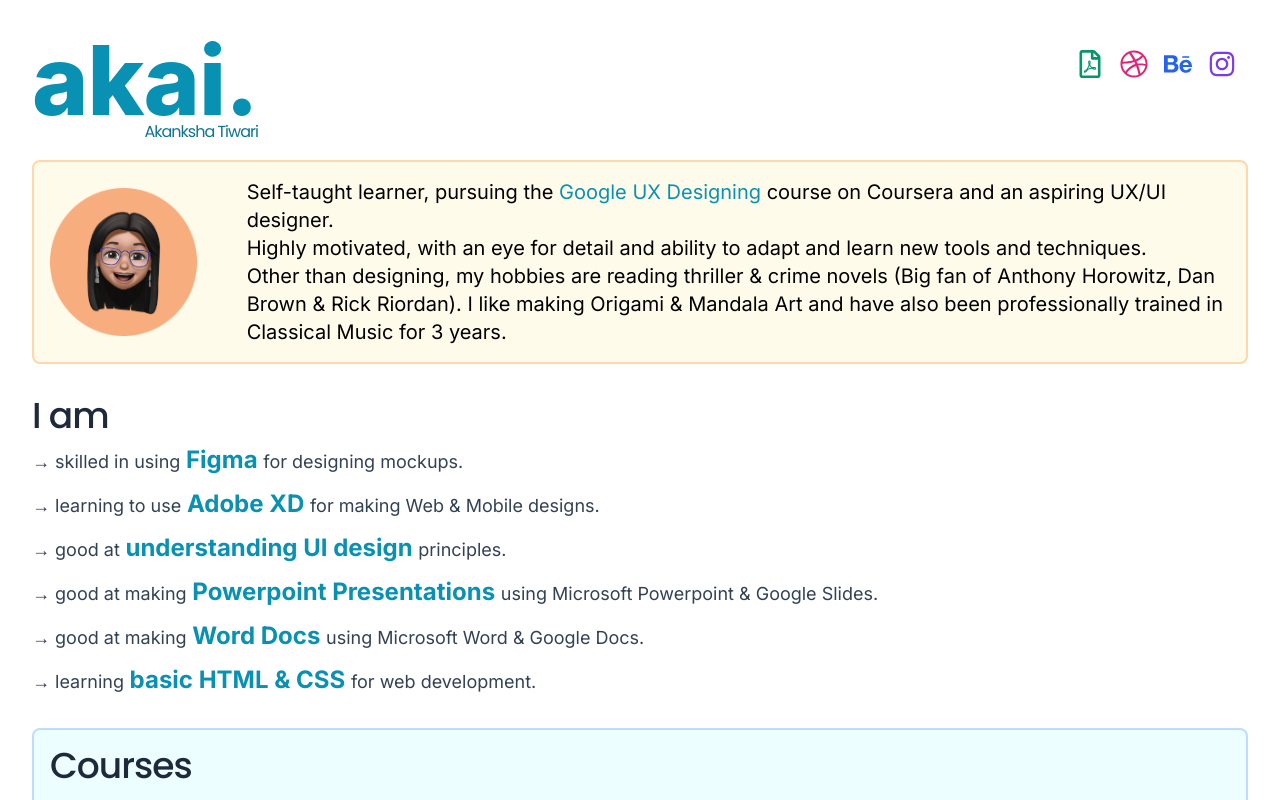
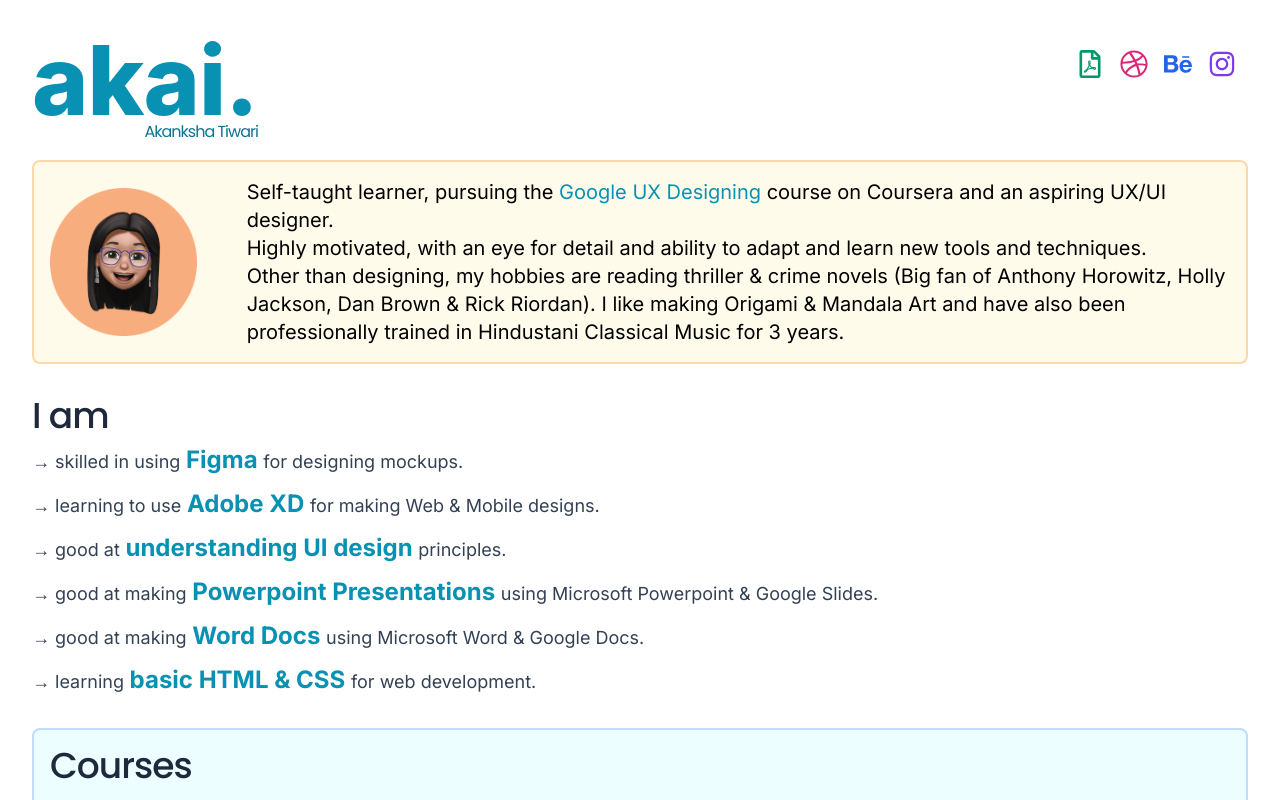
Before and after one commit to akai28/akai28.github.io, a React (Create React App) app: page / in a window 1280 px wide. Shown: the top 800 px of the page. Built offline with nearby package versions, Linux system fonts and the light colour scheme.

Commit message:
changed headline

```diff
--- a/src/components/NavHeader.jsx
+++ b/src/components/NavHeader.jsx
@@ -29,7 +29,7 @@
                     title={subTitle + ' on ' + title}
                     aria-label={subTitle + ' on ' + title}
                     target="_blank"
-                    rel="noreferrer"
+                    rel="noopener noreferrer"
                     className={`bg-white p-1 mr-2 rounded-full text-${focusColor}-600 hover:text-${focusColor}-400 focus:outline-none focus:ring-2 focus:ring-offset-2 focus:ring-${focusColor}-700`}
                   >
                     <span className="sr-only">Social Media</span>
@@ -61,7 +61,7 @@
                     title={subTitle + ' on ' + title}
                     aria-label={subTitle + ' on ' + title}
                     target="_blank"
-                    rel="noreferrer"
+                    rel="noopener noreferrer"
                     className={`bg-white p-1 mr-2 rounded-full text-${focusColor}-600 hover:text-${focusColor}-400 focus:outline-none focus:ring-2 focus:ring-offset-2 focus:ring-${focusColor}-700`}
                   >
                     <span className="sr-only">Social Media</span>
--- a/src/pages/Home/Headline.jsx
+++ b/src/pages/Home/Headline.jsx
@@ -12,8 +12,8 @@
         </p>
         <p>Highly motivated, with an eye for detail and ability to adapt and learn new tools and techniques.</p>
         <p>
-          Other than designing, my hobbies are reading thriller &amp; crime novels (Big fan of Anthony Horowitz, Dan Brown &amp; Rick Riordan).
-          I like making Origami &amp; Mandala Art and have also been professionally trained in Classical Music for 3 years.
+          Other than designing, my hobbies are reading thriller &amp; crime novels (Big fan of Anthony Horowitz, Holly Jackson, Dan Brown &amp; Rick Riordan).
+          I like making Origami &amp; Mandala Art and have also been professionally trained in Hindustani Classical Music for 3 years.
         </p>
       </div>
     </main>
```
